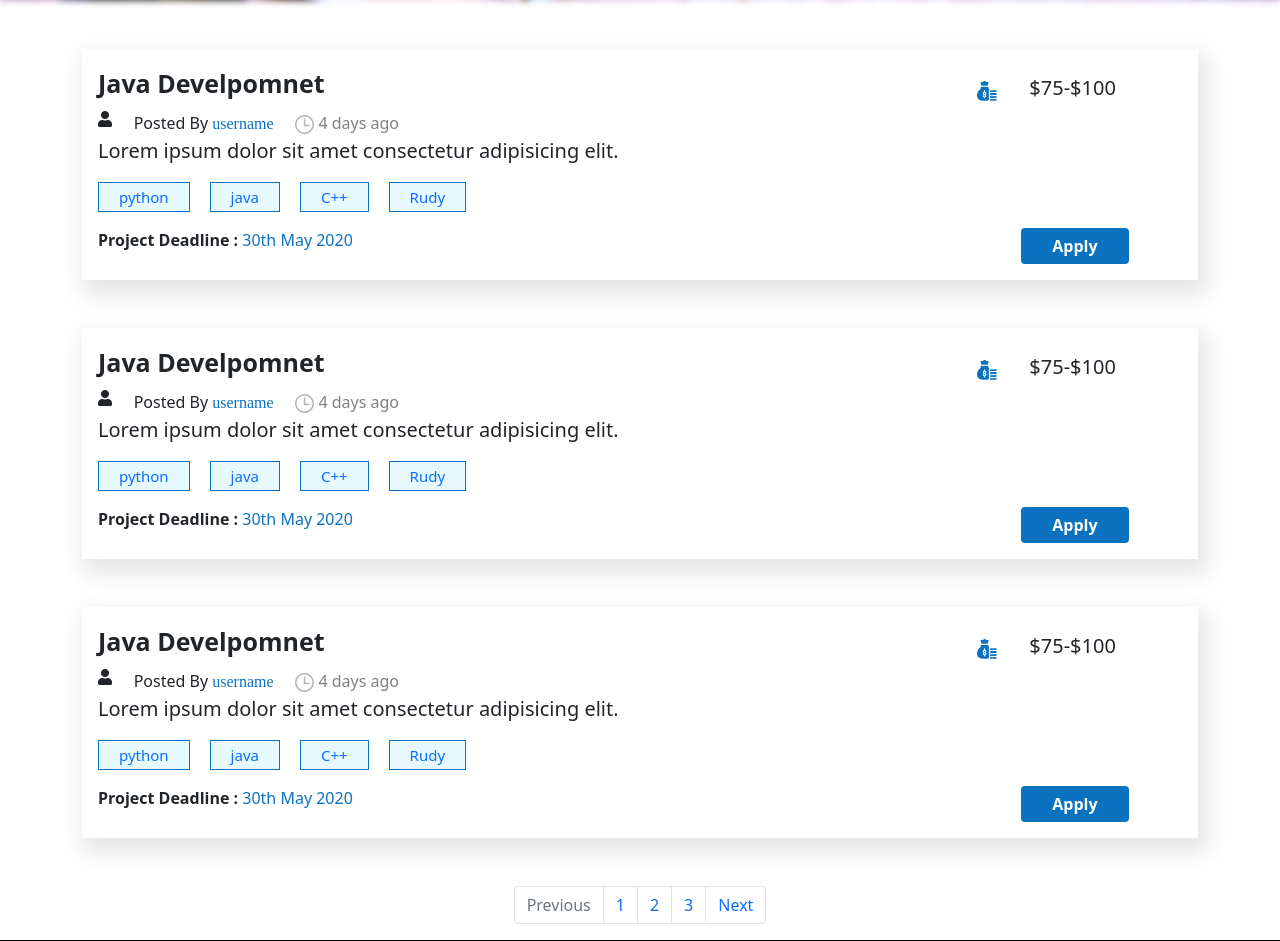
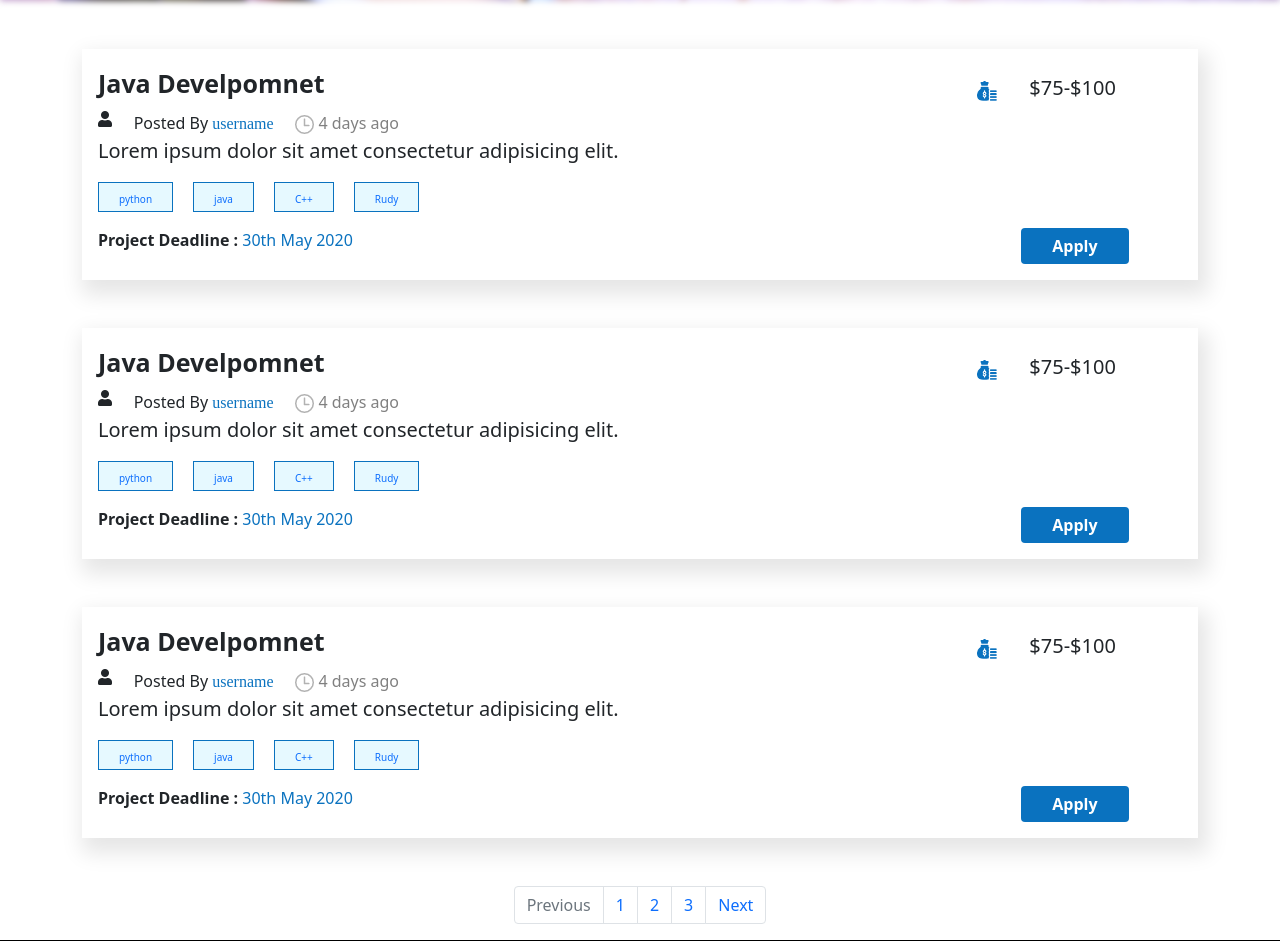
Before and after one commit to talhaansari77/Hosting_Django, a PHP site: page / in a window 1280 px wide. Shown: the part 417-1358 px from the top of the page. Run offline with PHP 8.4, Linux system fonts and the light colour scheme; some libraries are stand-ins or nearby versions.

Commit message:
Update style.css

```diff
--- a/css/style.css
+++ b/css/style.css
@@ -38,7 +38,7 @@ color: white;
 }
 .hashtages li a{
     text-decoration: none;
-    font-size:15px
+    font-size:10px
 }
 
 #row1{
```
